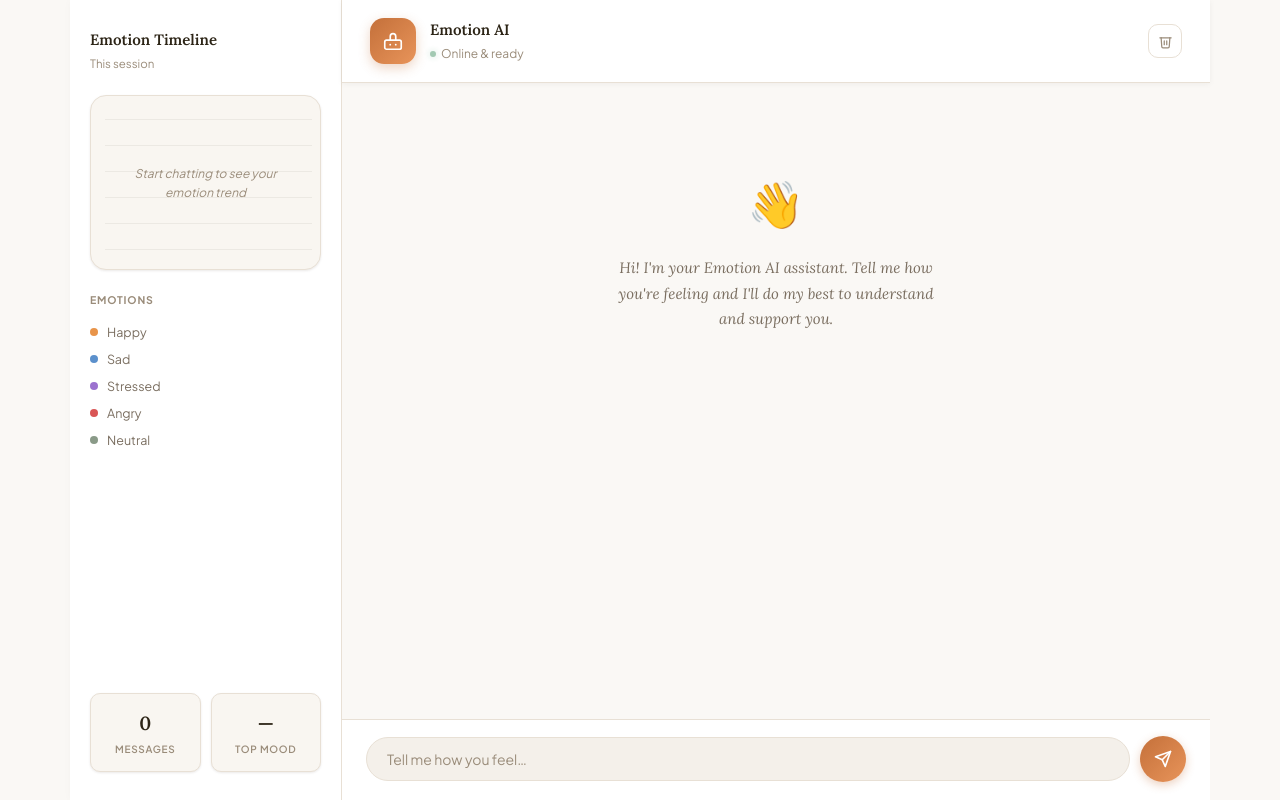
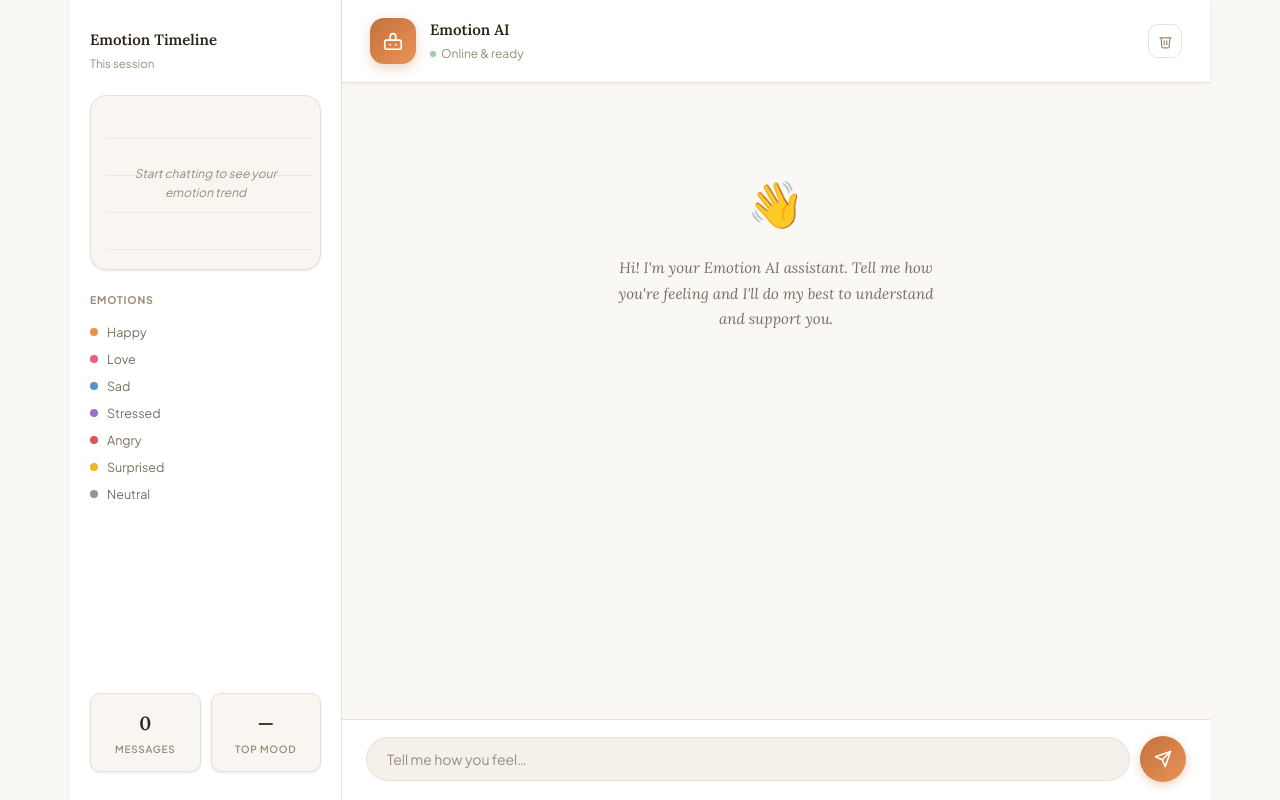
Before and after one commit to BhargavHathwar/Emotional-Chatbot, a Flask app: page / in a window 1280 px wide. Run offline with Flask 3, Linux system fonts and the light colour scheme.

Commit message:
updated scripts.js

```diff
--- a/static/script.js
+++ b/static/script.js
@@ -1,9 +1,12 @@
 const EMOTION_CONFIG = {
-  happy:   { emoji: "😊", color: "#e8944a", label: "Happy"   },
-  sad:     { emoji: "💙", color: "#5b90cc", label: "Sad"     },
-  stress:  { emoji: "😟", color: "#9b72cf", label: "Stressed"},
-  angry:   { emoji: "😠", color: "#d95555", label: "Angry"   },
-  neutral: { emoji: "🙂", color: "#8a9a88", label: "Neutral" },
+  joy:      { emoji: "😊", color: "#e8944a", label: "Happy"    },
+  love:     { emoji: "💖", color: "#e8607a", label: "Love"     },
+  sadness:  { emoji: "💙", color: "#5b90cc", label: "Sad"      },
+  worry:    { emoji: "😟", color: "#9b72cf", label: "Stressed" },
+  anger:    { emoji: "😠", color: "#d95555", label: "Angry"    },
+  surprise: { emoji: "😲", color: "#f0b429", label: "Surprised"},
+  neutral:  { emoji: "🙂", color: "#8a9a88", label: "Neutral"  },
+  unknown:  { emoji: "🤔", color: "#aaaaaa", label: "Unknown"  },
 };
 
 let messageCount   = 0;
@@ -52,10 +55,10 @@
       scales: {
         x: { display: false },
         y: {
-          min: 0.5, max: 5.5,
+          min: 0.5, max: 7.5,
           ticks: {
             stepSize: 1,
-            callback: v => ({ 5:"😊", 4:"🙂", 3:"😟", 2:"💙", 1:"😠" }[v] || ""),
+            callback: v => ({ 7:"😊", 6:"💖", 5:"🙂", 4:"😟", 3:"💙", 2:"😲", 1:"😠" }[v] || ""),
             color: "rgba(44,36,22,0.35)",
             font: { size: 14 },
           },
@@ -71,9 +74,9 @@
   const cfg = EMOTION_CONFIG[emotion] || EMOTION_CONFIG.neutral;
   emotionHistory.push({ emotion, confidence });
   const ds = chart.data.datasets[0];
-  const EMOTION_Y = { happy: 5, neutral: 4, stress: 3, sad: 2, angry: 1 };
+  const EMOTION_Y = { joy: 7, love: 6, neutral: 5, worry: 4, sadness: 3, surprise: 2, anger: 1, unknown: 4 };
   chart.data.labels.push(String(emotionHistory.length));
-  ds.data.push(EMOTION_Y[emotion] || 3);
+  ds.data.push(EMOTION_Y[emotion] || 4);
   ds.pointBackgroundColor.push(cfg.color);
   if (ds.data.length > 20) {
     chart.data.labels.shift();
--- a/templates/index.html
+++ b/templates/index.html
@@ -24,11 +24,13 @@
 
     <div class="emotion-legend">
       <div class="legend-label">Emotions</div>
-      <div class="legend-item"><span class="dot happy"></span> Happy</div>
-      <div class="legend-item"><span class="dot sad"></span> Sad</div>
-      <div class="legend-item"><span class="dot stress"></span> Stressed</div>
-      <div class="legend-item"><span class="dot angry"></span> Angry</div>
-      <div class="legend-item"><span class="dot neutral"></span> Neutral</div>
+      <div class="legend-item"><span class="dot" style="background:#e8944a"></span> Happy</div>
+      <div class="legend-item"><span class="dot" style="background:#e8607a"></span> Love</div>
+      <div class="legend-item"><span class="dot" style="background:#5b90cc"></span> Sad</div>
+      <div class="legend-item"><span class="dot" style="background:#9b72cf"></span> Stressed</div>
+      <div class="legend-item"><span class="dot" style="background:#d95555"></span> Angry</div>
+      <div class="legend-item"><span class="dot" style="background:#f0b429"></span> Surprised</div>
+      <div class="legend-item"><span class="dot" style="background:#8a9a88"></span> Neutral</div>
     </div>
 
     <div class="stat-grid">
```
